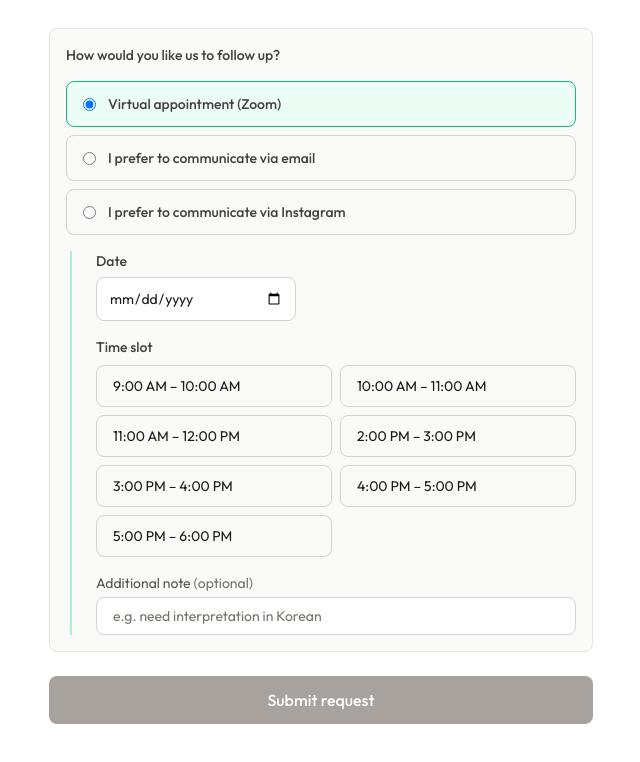
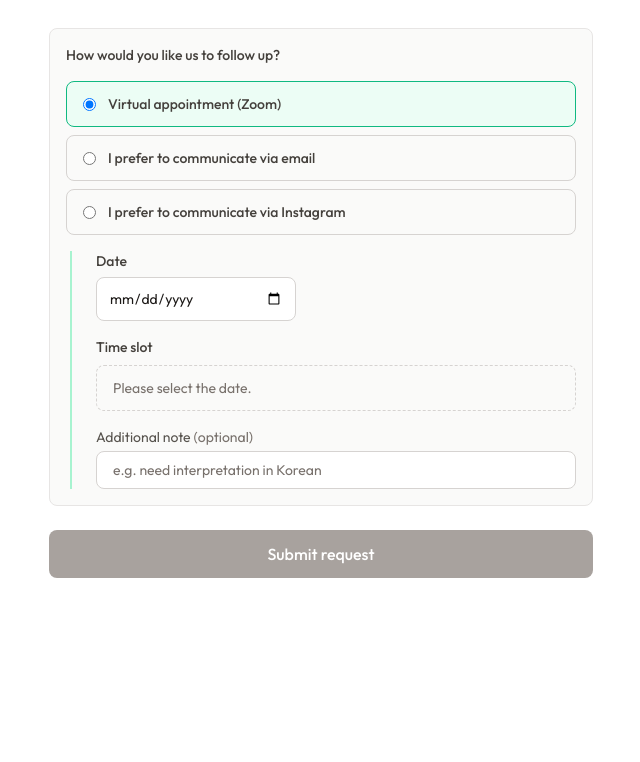
Before and after one commit to Tooviee/Livable, a Next.js app: page /request in a window 1280 px wide. Shown: the part 867-1629 px from the top of the page, without its empty margins (319-959 px from the left). After the commit the page ends 1493 px from the top, so only its background shows below. Built offline with nearby package versions, Linux system fonts and the light colour scheme.

Commit message:
date selection prior choosing time slot.

```diff
--- a/src/app/request/page.tsx
+++ b/src/app/request/page.tsx
@@ -488,6 +488,11 @@ export default function RequestPage() {
                   <label className="block text-sm font-medium text-stone-700 dark:text-stone-300 mb-2">
                     Time slot
                   </label>
+                  {!appointmentDate ? (
+                    <p className="text-sm text-stone-500 dark:text-stone-400 rounded-lg border border-dashed border-stone-300 dark:border-stone-600 px-4 py-3 bg-stone-50 dark:bg-stone-800/30">
+                      Please select the date.
+                    </p>
+                  ) : (
                     <div className="grid grid-cols-1 sm:grid-cols-2 gap-2">
                       {APPOINTMENT_TIME_SLOTS.map((slot) => {
                         const unavailable = unavailableSlots.has(slot.value);
@@ -524,6 +529,7 @@ export default function RequestPage() {
                         );
                       })}
                     </div>
+                  )}
                 </div>
                 <div>
                   <label htmlFor="appointment_preference" className="block text-sm text-stone-600 dark:text-stone-400 mb-1">
```
Lines whose indentation alone changed are shown as unchanged.
